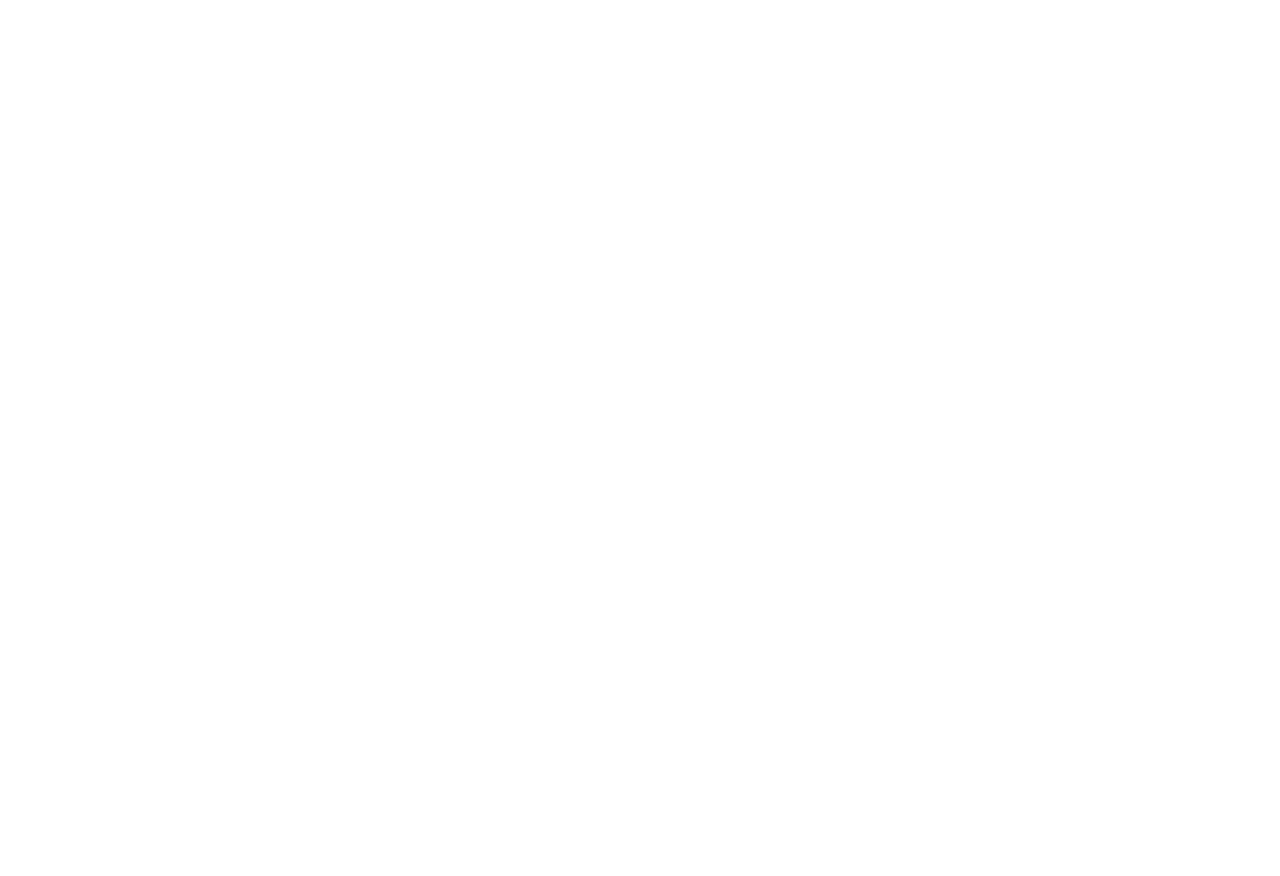
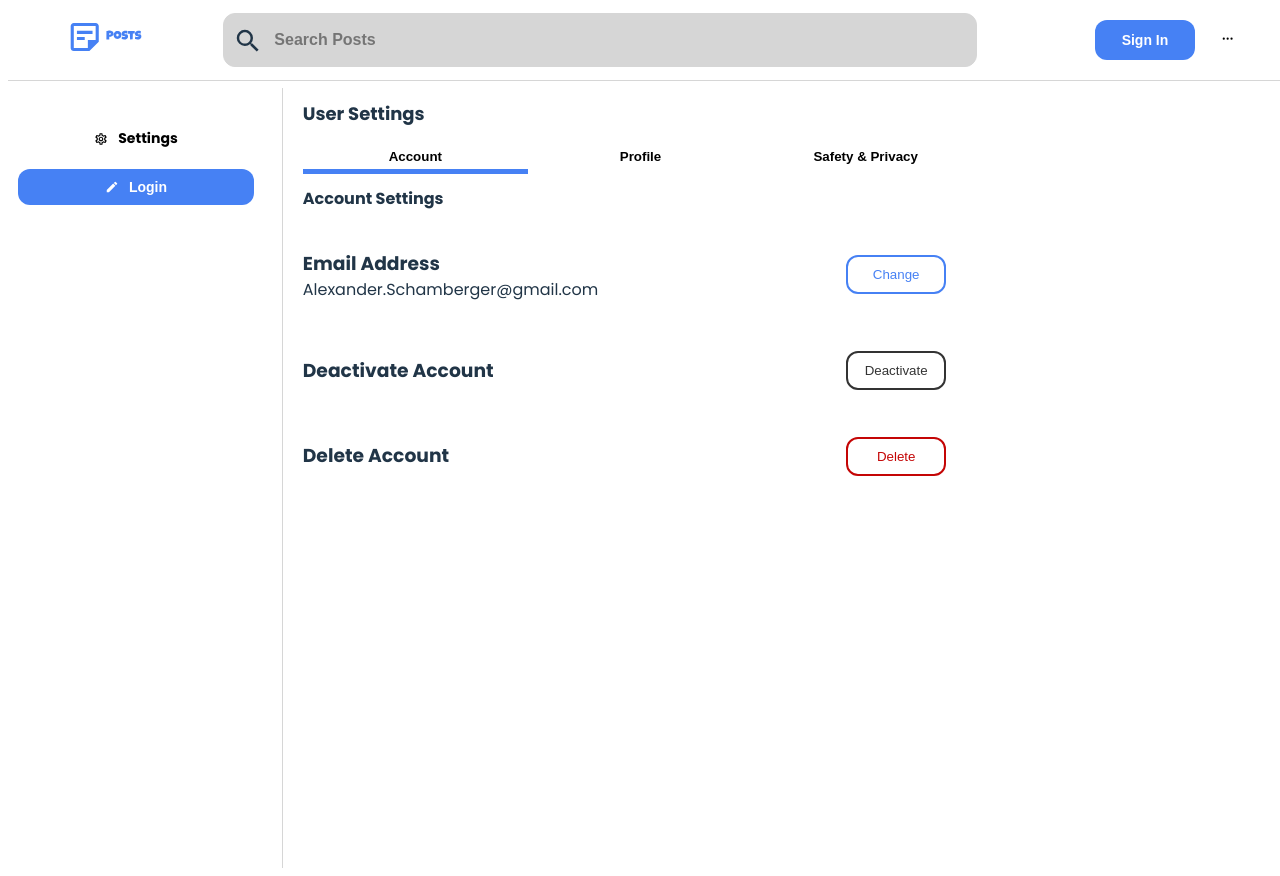
Before and after one commit to AdamRa0/posts, a React (Vite) app in the folder client/: page /settings in a window 1280 px wide. Before the commit this address had no page. Before the commit the page ends 800 px from the top, so only its background shows below. Built offline with nearby package versions, Linux system fonts and the light colour scheme.

Commit message:
chore: inflate auth page on login button press

```diff
--- a/client/src/components/TabComponent.tsx
+++ b/client/src/components/TabComponent.tsx
@@ -0,0 +1,12 @@
+import React from "react";
+import styles from "./tabcomponent.module.css";
+
+type TabComponentProps = {
+  children: React.ReactNode;
+};
+
+export default function TabComponent({
+  children,
+}: TabComponentProps): React.JSX.Element {
+  return <div className={styles.contentTabs}>{children}</div>;
+}
--- a/client/src/components/buttoncomponent.module.css
+++ b/client/src/components/buttoncomponent.module.css
@@ -13,7 +13,8 @@
     color: white;
     font-weight: 700;
 
-    &:hover, &:focus {
+    &:hover,
+    &:focus {
         background-color: #5783db;
     }
 
@@ -43,7 +44,8 @@
     background-color: transparent;
     color: #4681f4;
 
-    &:hover, &:focus {
+    &:hover,
+    &:focus {
         background-color: transparent;
     }
 }
@@ -59,7 +61,8 @@
     width: 80px;
     gap: 5px;
 
-    &:hover, &:focus {
+    &:hover,
+    &:focus {
         background-color: rgb(187, 185, 185);
     }
 }
@@ -71,12 +74,23 @@
     border: none;
     position: relative;
 
-    &:focus, &:hover {
+    &:focus,
+    &:hover {
         background-color: rgb(214, 214, 214)
+    }
+
+    span.active {
+        position: absolute;
+        width: 100%;
+        height: 5px;
+        bottom: 0;
+        left: 0;
+        background-color: #4681f4;
     }
 }
 
-.settingsButton, .createPostButton {
+.settingsButton,
+.createPostButton {
     margin: 0 10px 0 10px;
     padding: 10px;
     display: flex;
@@ -91,7 +105,51 @@
     border: none;
     font-weight: 600;
 
-    &:focus, &:hover {
+    &:focus,
+    &:hover {
         background-color: rgb(214, 214, 214);
     }
 }
+
+.priorityOneButton,
+.priorityTwoButton,
+.priorityThreeButton {
+    width: 100px;
+    padding: 10px;
+    border-radius: 12px;
+    background-color: transparent;
+}
+
+.priorityThreeButton {
+    color: #4681f4;
+    border: 2px #4681f4 solid;
+
+    &:hover,
+    &:active,
+    &:focus {
+        background-color: #f1f6ff;
+    }
+}
+
+.priorityTwoButton {
+    color: #333333;
+    border: 2px #333333 solid;
+
+    &:hover,
+    &:active,
+    &:focus {
+        background-color: #d9dadb00;
+    }
+}
+
+.priorityOneButton {
+    color: #c40505;
+    border: 2px #c40505 solid;
+
+
+    &:hover,
+    &:active,
+    &:focus {
+        background-color: #ffbfbf;
+    }
+}
--- /dev/null
+++ b/client/src/components/tabcomponent.module.css
@@ -0,0 +1,12 @@
+.contentTabs {
+    display: flex;
+    align-items: center;
+    justify-content: space-evenly;
+    margin-left: 20px;
+    margin-right: 20px;
+
+
+    button {
+        flex: 1;
+    }
+}
--- a/client/src/layouts/AppLayout.tsx
+++ b/client/src/layouts/AppLayout.tsx
@@ -1,8 +1,10 @@
-import { ReactNode } from "react";
+import { ReactNode, useState } from "react";
 import HeaderComponent from "../components/HeaderComponent";
 import styles from "./applayout.module.css";
 import ButtonComponent from "../components/ButtonComponent";
 import { MdOutlineSettings, MdCreate } from "react-icons/md";
+import { NavLink } from "react-router-dom";
+import AuthPage from "../pages/AuthPage";
 
 type AppLayoutProps = {
   children: ReactNode;
@@ -11,6 +13,12 @@ type AppLayoutProps = {
 export default function AppLayout({
   children,
 }: AppLayoutProps): React.JSX.Element {
+  const [isModalOpen, setIsModalOpen] = useState<boolean>(false);
+
+  function handleModal() {
+    setIsModalOpen(!isModalOpen);
+  }
+
   return (
     <>
       <div className={styles.header}>
@@ -18,15 +26,16 @@ export default function AppLayout({
       </div>
       <div className={styles.contentContainer}>
         <div className={styles.someImportantButtons}>
-          <ButtonComponent variant="settingsButton">
+          <NavLink className={styles.settingsLink} to="/settings">
             <MdOutlineSettings />
             Settings
-          </ButtonComponent>
-          <ButtonComponent variant="createPostButton">
+          </NavLink>
+          <ButtonComponent onClick={handleModal} variant="createPostButton">
             <MdCreate />
             Login
           </ButtonComponent>
         </div>
+        {isModalOpen ? <AuthPage closeModal={handleModal} /> : null}
         {children}
       </div>
     </>
--- a/client/src/layouts/applayout.module.css
+++ b/client/src/layouts/applayout.module.css
@@ -20,3 +20,23 @@
     position: fixed;
     width: 20%;
 }
+
+.settingsLink {
+    margin: 0 10px 0 10px;
+    padding: 10px;
+    display: flex;
+    align-items: center;
+    justify-content: center;
+    gap: 10px;
+    font-size: 14px;
+    color: black;
+    text-decoration: none;
+    font-weight: 700;
+    border-radius: 12px;
+
+    &:focus,
+    &:hover,
+    &:active {
+        background-color: rgb(214, 214, 214);
+    }
+}
--- a/client/src/pages/SettingsPage.tsx
+++ b/client/src/pages/SettingsPage.tsx
@@ -3,6 +3,7 @@ import AppLayout from "../layouts/AppLayout";
 import styles from "./settingspage.module.css";
 import ButtonComponent from "../components/ButtonComponent";
 import { faker } from "@faker-js/faker";
+import TabComponent from "../components/TabComponent";
 
 enum TabButtonState {
   INACCOUNT,
@@ -17,7 +18,6 @@ export default function SettingsPage(): React.JSX.Element {
 
   function onTabClick(state: TabButtonState) {
     setCurrentTab(state);
-    console.log("clicked");
   }
 
   return (
@@ -25,7 +25,7 @@ export default function SettingsPage(): React.JSX.Element {
       <AppLayout>
         <div className={styles.settingsPageContainer}>
           <h1>User Settings</h1>
-          {/* <TabComponent>
+          <TabComponent>
             <ButtonComponent
               onClick={() => onTabClick(TabButtonState.INACCOUNT)}
               variant="tabButton"
@@ -59,7 +59,7 @@ export default function SettingsPage(): React.JSX.Element {
                 }
               ></span>
             </ButtonComponent>
-          </TabComponent> */}
+          </TabComponent>
           <div className={styles.settingsContent}>
             <h2>
               {currentTab === TabButtonState.INACCOUNT
--- a/client/src/pages/UserPage.tsx
+++ b/client/src/pages/UserPage.tsx
@@ -5,6 +5,7 @@ import provideDummyUser, { userData } from "../data/dummyUserData";
 import { MdCalendarMonth } from "react-icons/md";
 import formatNumber from "../helpers/numericalFormatter";
 import ButtonComponent from "../components/ButtonComponent";
+import TabComponent from "../components/TabComponent";
 
 const user: userData = provideDummyUser();
 
@@ -12,12 +13,11 @@ enum TabStates {
   INPOSTS,
   INREPLIES,
   INMEDIA,
-  INLIKES
+  INLIKES,
 }
 
 export default function UserPage(): React.JSX.Element {
-
-  const [currentTab, setCurrentTab] = useState<TabStates>(TabStates.INPOSTS)
+  const [currentTab, setCurrentTab] = useState<TabStates>(TabStates.INPOSTS);
 
   return (
     <>
@@ -58,16 +58,54 @@ export default function UserPage(): React.JSX.Element {
                 </p>
               </div>
             </div>
-            <div className={styles.contentTabs}>
-              <ButtonComponent variant="tabButton" onClick={() => setCurrentTab(TabStates.INPOSTS)}>Posts<span className={currentTab === TabStates.INPOSTS ? styles.active : ""}></span></ButtonComponent>
-              <ButtonComponent variant="tabButton" onClick={() => setCurrentTab(TabStates.INREPLIES)}>Replies<span className={currentTab === TabStates.INREPLIES ? styles.active : ""}></span></ButtonComponent>
-              <ButtonComponent variant="tabButton" onClick={() => setCurrentTab(TabStates.INMEDIA)}>Media<span className={currentTab === TabStates.INMEDIA ? styles.active : ""}></span></ButtonComponent>
-              <ButtonComponent variant="tabButton" onClick={() => setCurrentTab(TabStates.INLIKES)}>Likes<span className={currentTab === TabStates.INLIKES ? styles.active : ""}></span></ButtonComponent>
-            </div>
+            <TabComponent>
+              <ButtonComponent
+                variant="tabButton"
+                onClick={() => setCurrentTab(TabStates.INPOSTS)}
+              >
+                Posts
+                <span
+                  className={
+                    currentTab === TabStates.INPOSTS ? styles.active : ""
+                  }
+                ></span>
+              </ButtonComponent>
+              <ButtonComponent
+                variant="tabButton"
+                onClick={() => setCurrentTab(TabStates.INREPLIES)}
+              >
+                Replies
+                <span
+                  className={
+                    currentTab === TabStates.INREPLIES ? styles.active : ""
+                  }
+                ></span>
+              </ButtonComponent>
+              <ButtonComponent
+                variant="tabButton"
+                onClick={() => setCurrentTab(TabStates.INMEDIA)}
+              >
+                Media
+                <span
+                  className={
+                    currentTab === TabStates.INMEDIA ? styles.active : ""
+                  }
+                ></span>
+              </ButtonComponent>
+              <ButtonComponent
+                variant="tabButton"
+                onClick={() => setCurrentTab(TabStates.INLIKES)}
+              >
+                Likes
+                <span
+                  className={
+                    currentTab === TabStates.INLIKES ? styles.active : ""
+                  }
+                ></span>
+              </ButtonComponent>
+            </TabComponent>
           </div>
-          <div className={styles.pageContent}>
-              Page Content Goes Here
-          </div>
+          <div className={styles.pageContent}>Page Content Goes Here</div>
         </div>
       </AppLayout>
     </>
--- a/client/src/pages/settingspage.module.css
+++ b/client/src/pages/settingspage.module.css
@@ -27,10 +27,6 @@
 }
 
 .accountEmailSettingsContainer {
-    display: flex;
-    align-items: center;
-    gap: 350px;
-
     h3 {
         margin-bottom: 0;
     }
@@ -40,16 +36,13 @@
     }
 }
 
-.accountDeactivateSettingsContainer, .accountDeleteSettingsContainer {
+.accountDeactivateSettingsContainer, .accountDeleteSettingsContainer, .accountEmailSettingsContainer {
     margin-top: 20px;
     display: flex;
     align-items: center;
+    gap: 300px;
+
+    div {
+        width: 35%;
+    }
 }
-
-.accountDeactivateSettingsContainer {
-    gap: 340px;
-}
-
-.accountDeleteSettingsContainer {
-    gap: 385px;
-}
--- a/client/src/pages/userpage.module.css
+++ b/client/src/pages/userpage.module.css
@@ -4,6 +4,10 @@
     border-left: 1px rgb(214, 214, 214) solid;
     border-right: 1px rgb(214, 214, 214) solid;
     overflow-y: scroll;
+
+    .userPageContent {
+        position: relative;
+    }
 
     .userImages {
         position: relative;
@@ -44,6 +48,7 @@
         h4 {
             margin-bottom: 0;
         }
+
         p {
             margin-top: 0;
         }
@@ -66,17 +71,7 @@
         }
     }
 
-    .contentTabs {
-        display: flex;
-        align-items: center;
-        justify-content: space-evenly;
-        margin-left: 20px;
-        margin-right: 20px;
-
-        button {
-            flex: 1;
-
-            .active {
+    span.active {
         position: absolute;
         width: 100%;
         height: 5px;
@@ -85,5 +80,3 @@
         background-color: #4681f4;
     }
 }
-    }
-}
--- a/client/src/routes/AppRoutes.tsx
+++ b/client/src/routes/AppRoutes.tsx
@@ -1,6 +1,7 @@
 import { BrowserRouter, Routes, Route } from "react-router-dom";
 import HomePage from "../pages/HomePage";
 import UserPage from "../pages/UserPage";
+import SettingsPage from "../pages/SettingsPage";
 
 export default function AppRoutes() {
   return (
@@ -8,6 +9,7 @@ export default function AppRoutes() {
       <Routes>
         <Route index path="/" element={<HomePage />} />
         <Route path="/user" element={<UserPage />}/>
+        <Route path="/settings" element={<SettingsPage />}/>
       </Routes>
     </BrowserRouter>
   );
```
Lines whose indentation alone changed are shown as unchanged.
